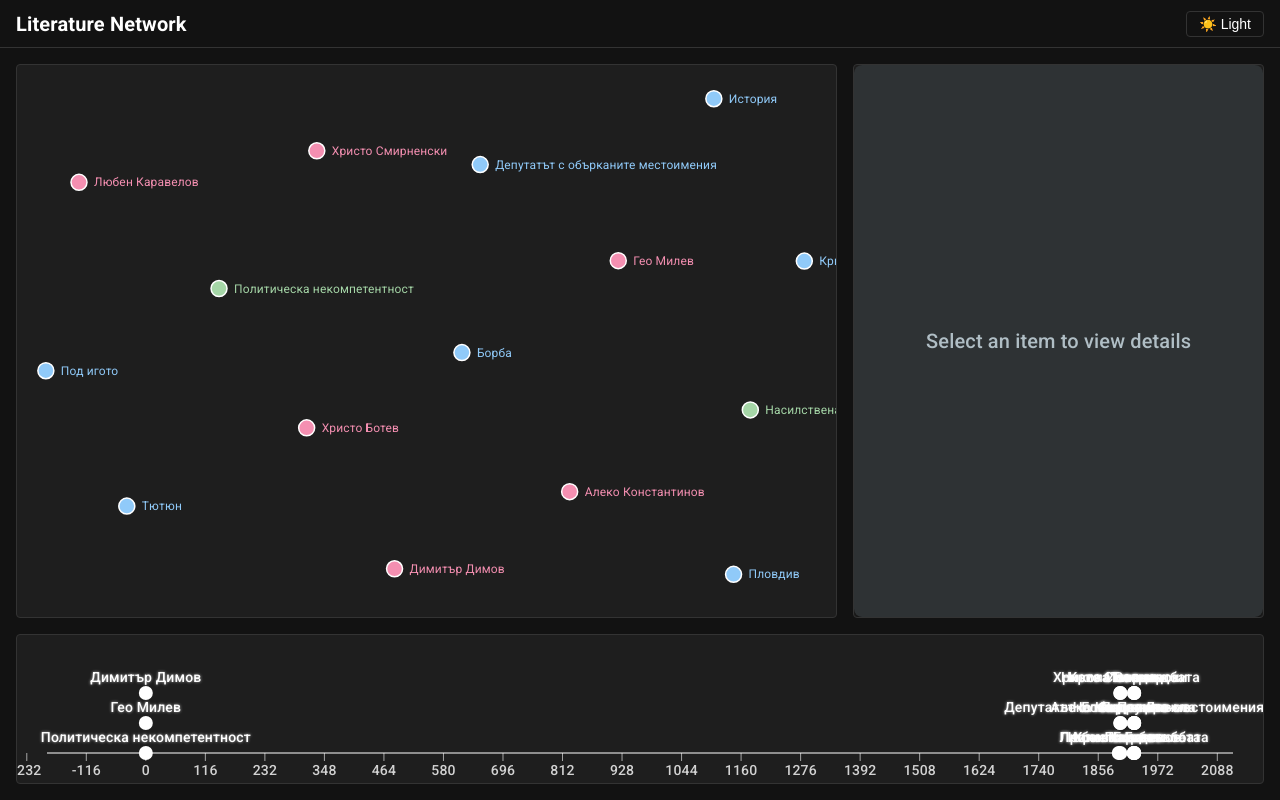
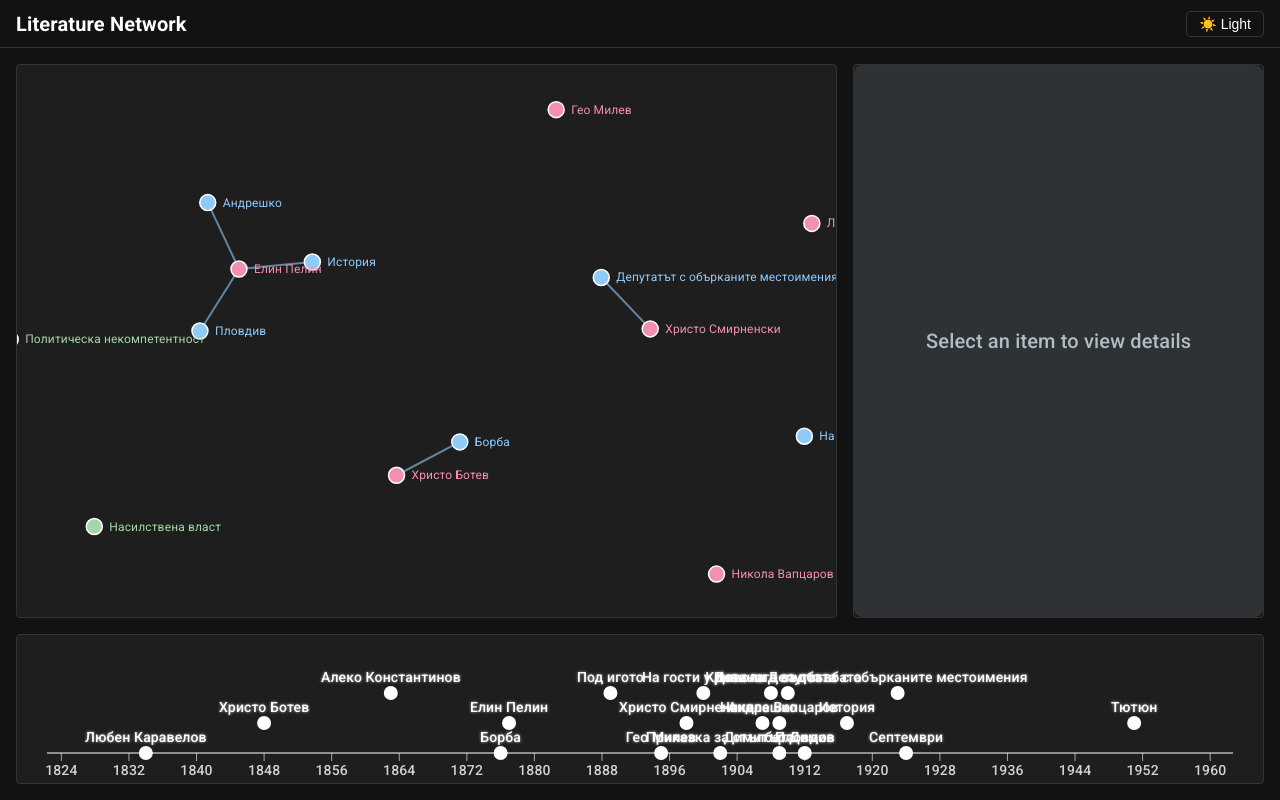
Before and after one commit to Amalino7/literature-project, a React (Vite) app: page / in a window 1280 px wide. Built offline with nearby package versions, Linux system fonts and the light colour scheme; the HTML template or start-up script is replaced by a standard one.

Commit message:
Changed data a bit, fixed warning

```diff
--- a/resources/data.ts
+++ b/resources/data.ts
@@ -5,25 +5,31 @@ export const sampleNodes: Node[] = [
     id: "1",
     label: "Борба",
     type: "произведение",
-    year: 1925,
+    year: 1876, // Христо Ботев, „Борба“ (първо печатно издание)
     image: "",
     externalLink: "",
-    description: "",
+    description: `Поемата на Христо Ботев е пламенен призив за борба срещу социалното потисничество и тиранията. Тя изобличава несправедливостта и призовава народа към революция.\n\n
+      Обществото и властта:** Произведението пряко се противопоставя на потисническата власт (османско владичество, корумпирани местни управници) и нейното въздействие върху обществото, призовавайки към борба за свобода и справедливост."
+    `,
     tags: ["Революционна лирика", "Героическа поезия"],
   },
   {
     id: "Botev",
     label: "Христо Ботев",
     type: "автор",
-    year: 1896,
+    year: 1848, // година на раждане
+    image: "",
+    externalLink: "",
     description: "",
-    tags: [""],
+    tags: [],
   },
   {
     id: "4",
     label: "Депутатът с обърканите местоимения",
     type: "произведение",
-    year: 1926,
+    year: 1923, // стихотворение на Христо Смирненски
+    image: "",
+    externalLink: "",
     description:
       "герой–депутат, който говори в трето лице, символизира отчуждението на властта от народа. Езиковата грешка е метафора за изкривената реалност на политиците.",
     tags: ["Сатира"],
@@ -32,7 +38,9 @@ export const sampleNodes: Node[] = [
     id: "Aleko",
     label: "Алеко Константинов",
     type: "автор",
-    year: 1899,
+    year: 1863, // година на раждане
+    image: "",
+    externalLink: "",
     description: "",
     tags: [],
   },
@@ -40,22 +48,40 @@ export const sampleNodes: Node[] = [
     id: "6",
     label: "Политическа некомпетентност",
     type: "тема",
-    year: 0,
+    image: "",
+    externalLink: "",
     description: "",
   },
   {
-    id: "Geo",
+    id: "geo_milev",
     label: "Гео Милев",
     type: "автор",
-    year: 0,
-    description: "",
-    tags: [],
+    year: 1895,
+    image: "https://upload.wikimedia.org/wikipedia/commons/4/4b/Geo_Milev.jpg",
+    description:
+      "Български поет, критик и преводач, водеща фигура на родния модернизъм. Убит през 1925 г. заради критичните си възгледи към режима.",
+    tags: ["модернизъм", "критика на властта"],
+    externalLink: "https://bg.wikipedia.org/wiki/Гео_Милев",
+  },
+  {
+    id: "septemvri",
+    label: "Септември",
+    type: "произведение",
+    year: 1924,
+    image:
+      "https://upload.wikimedia.org/wikipedia/commons/thumb/1/11/Septemvri_cover.jpg/320px-Septemvri_cover.jpg",
+    description:
+      "Епична поема, посветена на Септемврийското въстание (1923), в която социалните несправедливости и насилието на властта са изведени в остра поетична визия.",
+    tags: ["общество", "власт", "въстание"],
+    externalLink: "https://bg.wikipedia.org/wiki/Септември_(поема)",
   },
   {
     id: "Dimo",
     label: "Димитър Димов",
     type: "автор",
-    year: 0,
+    year: 1909, // година на раждане :contentReference[oaicite:0]{index=0}
+    image: "",
+    externalLink: "",
     description: "",
     tags: [],
   },
@@ -63,7 +89,9 @@ export const sampleNodes: Node[] = [
     id: "Hristo",
     label: "Христо Смирненски",
     type: "автор",
-    year: 1899,
+    year: 1898, // година на раждане
+    image: "",
+    externalLink: "",
     description: "",
     tags: [],
   },
@@ -71,38 +99,51 @@ export const sampleNodes: Node[] = [
     id: "opression",
     label: "Насилствена власт",
     type: "тема",
+    image: "",
+    externalLink: "",
     description: "",
     tags: [""],
   },
   {
     id: "10",
-    label: "Tютюн",
+    label: "Тютюн",
     type: "произведение",
-    year: 1926,
-    description: "",
+    year: 1951, // първо издание на романа „Тютюн“ :contentReference[oaicite:1]{index=1}
+    image: "",
+    externalLink: "",
+    description:
+      "Мащабен роман, който описва сложната българска действителност през 30-те години на XX век и следвоенния период, фокусирайки се върху тютюневата индустрия, класовите конфликти и моралния упадък. **Обществото и властта:** Романът ярко показва сложната връзка между икономическата (тютюневи концерни) и политическата власт, разкривайки експлоатацията на работниците, корупцията и идеологическите сблъсъци, които прекрояват обществото и властовите отношения.",
     tags: ["Социален роман"],
   },
   {
-    id: "10",
+    id: "10b",
     label: "Приказка за стълбата",
     type: "произведение",
-    year: 1926,
-    description: "",
+    year: 1902, // публикувана начална година
+    image: "",
+    externalLink: "",
+    description:
+      "Алегорична творба, в която човек, изкачвайки се по стълбата на властта, губи своята човечност и идеали, превръщайки се в тиранин. **Обществото и властта:** Остра критика на това как властта покварява и отчуждава индивида от неговите морални ценности и от народа. Символизира пътя към властта като път на компромиси и предателства, водещи до потисничество.",
     tags: ["Социален"],
   },
   {
     id: "11",
     label: "Андрешко",
     type: "произведение",
-    year: 1926,
-    description: " връзка с Елин пелин",
+    year: 1907, // разказ от Елин Пелин
+    image: "",
+    externalLink: "",
+    description:
+      "Разказ за селянина Андрешко, който надхитрява корумпиран съдия-изпълнител, опитващ се да конфискува имуществото на беден селянин. **Обществото и властта:** Пряко разглежда конфликта между обикновените хора (потиснатите селяни) и корумпираната, несправедлива власт (съдията и правната система), показвайки бунта срещу произвола.",
     tags: ["Социален роман"],
   },
   {
     id: "Lubo",
     label: "Любен Каравелов",
     type: "автор",
-    year: 1899,
+    year: 1834, // година на раждане
+    image: "",
+    externalLink: "",
     description: "",
     tags: [],
   },
@@ -110,15 +151,20 @@ export const sampleNodes: Node[] = [
     id: "13",
     label: "Крива ли е съдбата",
     type: "произведение",
-    year: 1926,
-    description: "",
+    year: 1908, // публикувана начална година
+    image: "",
+    externalLink: "",
+    description:
+      "Сатирична пиеса, осмиваща повърхностното усвояване на западни нрави и ценности от българското общество след Освобождението, водещо до абсурдни ситуации. **Обществото и властта:** Макар и непряко за политическа власт, пиесата сатиризира стремежа към социален статус и власт чрез имитация, показвайки как външни влияния изкривяват ценностите на обществото.",
     tags: ["Социален роман"],
   },
   {
     id: "Elin",
     label: "Елин Пелин",
     type: "автор",
-    year: 1899,
+    year: 1877, // година на раждане
+    image: "",
+    externalLink: "",
     description: "",
     tags: [],
   },
@@ -126,7 +172,9 @@ export const sampleNodes: Node[] = [
     id: "Vapcarov",
     label: "Никола Вапцаров",
     type: "автор",
-    year: 1899,
+    year: 1909, // година на раждане
+    image: "",
+    externalLink: "",
     description: "",
     tags: [],
   },
@@ -134,31 +182,42 @@ export const sampleNodes: Node[] = [
     id: "21",
     label: "Пловдив",
     type: "произведение",
-    year: 1926,
-    description: "",
+    year: 1912, // публикувана начална година
+    image: "",
+    externalLink: "",
+    description:
+      "Поема, която представя индустриалния Пловдив и тежкия живот на работническата класа. **Обществото и властта:** Поемата изследва въздействието на икономическата власт (индустриалците) върху работническата класа. Тя индиректно критикува капиталистическата система и условията на труд, подчертавайки борбата за достойнство.",
     tags: [],
   },
   {
     id: "22",
     label: "Под игото",
     type: "произведение",
-    year: 1926,
-    description: "",
+    year: 1889, // първо издание на романа :contentReference[oaicite:2]{index=2}
+    image: "",
+    externalLink: "",
+    description:
+      "Основополагащ роман, описващ българското възраждане и подготовката за Априлското въстание срещу османското владичество. **Обществото и властта:** Романът е класически пример за конфликт между потиснато общество и неговата чужда, тиранична власт (Османската империя), показвайки мобилизацията на целия народ за освобождение.",
     tags: [],
   },
   {
     id: "23",
     label: "История",
     type: "произведение",
-    year: 1926,
-    description: "",
+    year: 1917,
+    image: "",
+    externalLink: "",
+    description:
+      "Дълбоко песимистична поема, която преосмисля историята като цикъл от страдание, потисничество и насилие, извършвани от силните. **Обществото и властта:** Поемата предлага сурова перспектива за властта като потисническа сила през цялата история, като запис на експлоатацията на слабите от силните.",
     tags: [],
   },
   {
     id: "24",
-    label: "Истина за стълбата",
+    label: "Истината за стълбата",
     type: "произведение",
-    year: 1926,
+    year: 1910,
+    image: "",
+    externalLink: "",
     description: "",
     tags: [],
   },
@@ -166,23 +225,21 @@ export const sampleNodes: Node[] = [
     id: "25",
     label: "На гости у Дявола",
     type: "произведение",
-    year: 1926,
-    description: "",
+    year: 1900,
+    image: "",
+    externalLink: "",
+    description:
+      "Сатиричен разказ, в който адът е представен като бюрократично и морално корумпирано подобие на човешкото общество. **Обществото и властта:** Разказът е мощна сатира върху състоянието на обществото и неговите управляващи механизми. Чрез изобразяването на ада като преувеличена версия на земното съществуване, Елин Пелин критикува присъщата корупция и морален упадък в човешкото общество и неговите институции, включително тези на властта.",
     tags: [],
   },
 ];
 
 export const sampleEdges: Edge[] = [
-  // { source: "1", target: "2", type: "автор на" },
-  // { source: "1", target: "3", type: "тема" },
-  // { source: "4", target: "5", type: "автор на" },
-  // { source: "4", target: "3", type: "тема" },
-  // { source: "6", target: "5", type: "автор на" },
-  // { source: "7", target: "8", type: "автор на" },
-  // { source: "7", target: "9", type: "тема" },
-  // { source: "10", target: "11", type: "автор на" },
-  // { source: "10", target: "12", type: "тема" },
-  // { source: "5", target: "3", type: "повлиян" },
-  // { source: "8", target: "9", type: "тема" },
-  // { source: "11", target: "12", type: "повлиян" },
+  { source: "Botev", target: "1", type: "автор на" },
+  { source: "Hristo", target: "4", type: "автор на" },
+  { source: "Dimo", target: "10", type: "автор на" },
+  { source: "Elin", target: "11", type: "автор на" },
+  { source: "Aleko", target: "10b", type: "автор на" },
+  { source: "Elin", target: "21", type: "автор на" },
+  { source: "Elin", target: "23", type: "автор на" },
 ];
--- a/src/App.tsx
+++ b/src/App.tsx
@@ -1,10 +1,10 @@
-import React, { useState, useMemo } from "react";
+import { useState, useMemo } from "react";
 import DetailPane from "./components/DetailPane";
 import Timeline from "./components/timeline/Timeline";
 import { LiteratureNetwork } from "./components/LiteratureNetwork";
 import { ThemeProvider, createTheme } from "@mui/material/styles";
 import CssBaseline from "@mui/material/CssBaseline";
-import { Node, Edge, DetailItem } from "./types";
+import { Node, DetailItem } from "./types";
 import "./App.css";
 
 // Sample data - replace with your actual data
--- a/src/components/LiteratureNetwork.tsx
+++ b/src/components/LiteratureNetwork.tsx
@@ -89,7 +89,7 @@ export const LiteratureNetwork: React.FC<LiteratureNetworkProps> = ({
       .attr("stroke-opacity", 0.6)
       .attr("stroke-width", 2)
       .attr("stroke-dasharray", (d) => (d.type === "повлиян" ? "5,5" : "0"))
-      .on("mouseover", function (event, d) {
+      .on("mouseover", function (_, d) {
         d3.select(this)
           .attr("stroke", linkColors(d.type))
           .attr("stroke-opacity", 1)
@@ -99,7 +99,7 @@ export const LiteratureNetwork: React.FC<LiteratureNetworkProps> = ({
           .attr("display", "block")
           .attr("font-weight", "bold");
       })
-      .on("mouseout", function (event, d) {
+      .on("mouseout", function (_, d) {
         d3.select(this)
           .attr("stroke", linkColors(d.type))
           .attr("stroke-opacity", 0.6)
@@ -121,7 +121,7 @@ export const LiteratureNetwork: React.FC<LiteratureNetworkProps> = ({
       .attr("stroke", "#fff")
       .attr("stroke-width", 1.5)
       .style("cursor", "pointer")
-      .on("click", (event, d) => onNodeClick(d.originalNode))
+      .on("click", (_, d) => onNodeClick(d.originalNode))
       .call(drag(simulation));
 
     // Add labels to nodes
--- a/src/components/timeline/Timeline.tsx
+++ b/src/components/timeline/Timeline.tsx
@@ -1,7 +1,7 @@
 import * as d3 from "d3";
-import { zoom, zoomIdentity } from "d3-zoom";
+import { zoomIdentity } from "d3-zoom";
 
-import React, { useRef, useEffect, useState, useCallback } from "react";
+import React, { useRef, useEffect } from "react";
 import { TimelineContainer, StyledSvg, Tooltip } from "./styles"; // Adjust the path as needed
 import { Node } from "../../types";
 let numberOfLabels = window.matchMedia("(max-width: 1000px)").matches ? 10 : 20;
@@ -86,7 +86,7 @@ class D3Timeline {
 
   private resize(): void {
     const oldWidth = this.width;
-    const oldHeight = this.height;
+    // const oldHeight = this.height;
 
     this.width = this.svg.node()?.clientWidth || 0;
     this.height = this.svg.node()?.clientHeight || 0;
@@ -141,6 +141,7 @@ class D3Timeline {
 
     const { width, height, margin } = this;
 
+    console.log(height);
     // Ensure there's data to process
     if (this.data.length === 0) {
       this.svg.selectAll("*").remove();
@@ -170,7 +171,7 @@ class D3Timeline {
     const { height, margin, verticalOffsetStep } = this;
 
     // Calculate vertical positions for dots and labels
-    const getDotY = (d: Node, i: number) => {
+    const getDotY = (_: Node, i: number) => {
       const baseLine = height - margin.bottom;
       return baseLine - (i % 3) * verticalOffsetStep;
     };
```
